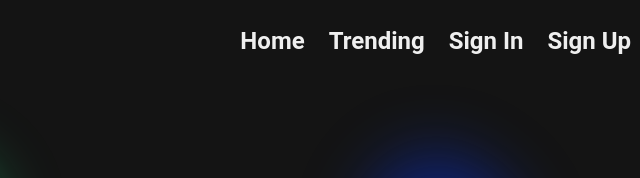
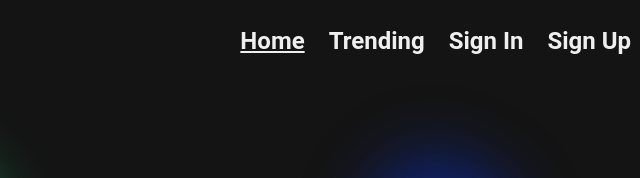
Before and after one commit to ccheung8/Streaming-Availability-App, a plain HTML site: page index.html in a window 1280 px wide. Shown: the top 178 px of the page, 601-1241 px from the left. Drawn offline with nearby package versions, Linux system fonts and the light colour scheme; a web font is replaced by a local one.

Commit message:
added signifier for active page on nav

```diff
--- a/index.html
+++ b/index.html
@@ -20,7 +20,7 @@
       </div>
       <div class="nav-right">
         <ul>
-          <li><a href="/">Home</a></li>
+          <li><a href="/" class="active">Home</a></li>
           <li><a href="#">Trending</a></li>
           <li><a href="#">Sign In</a></li>
           <li><a href="#">Sign Up</a></li>
```
